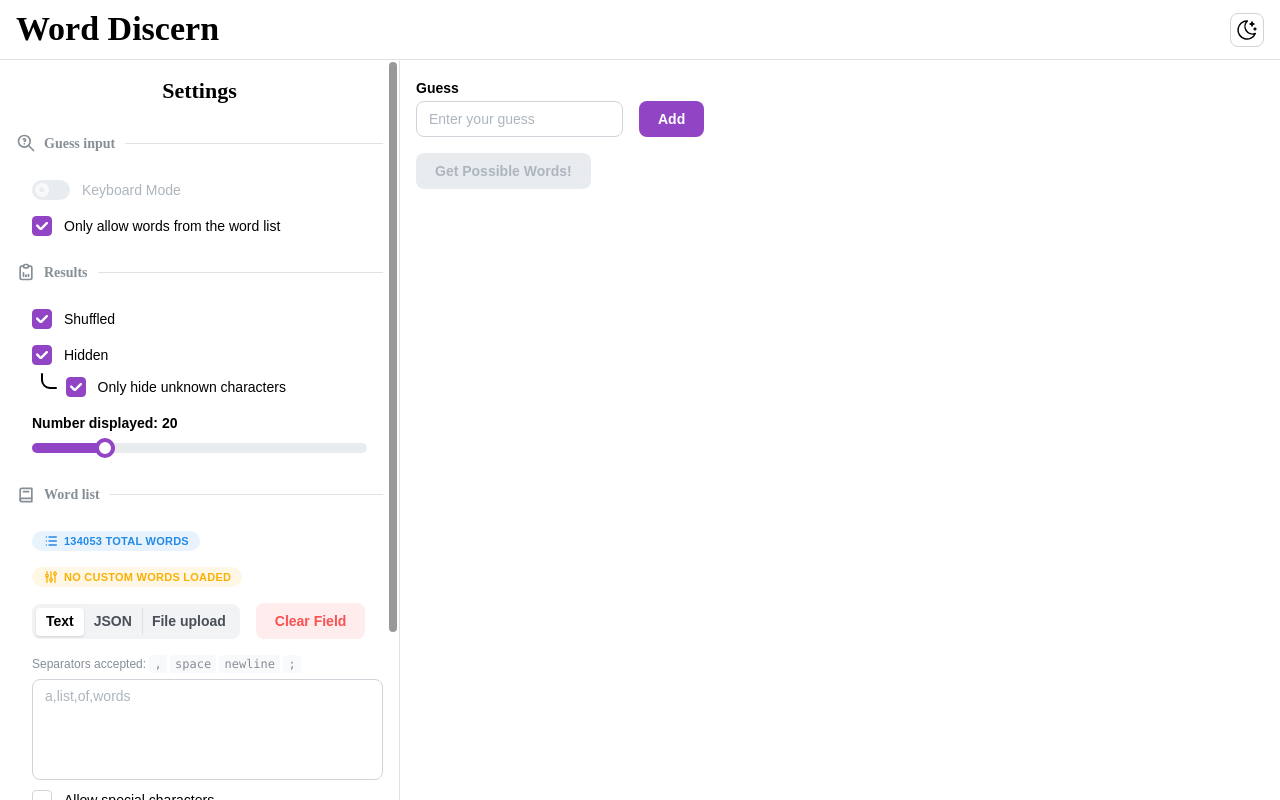
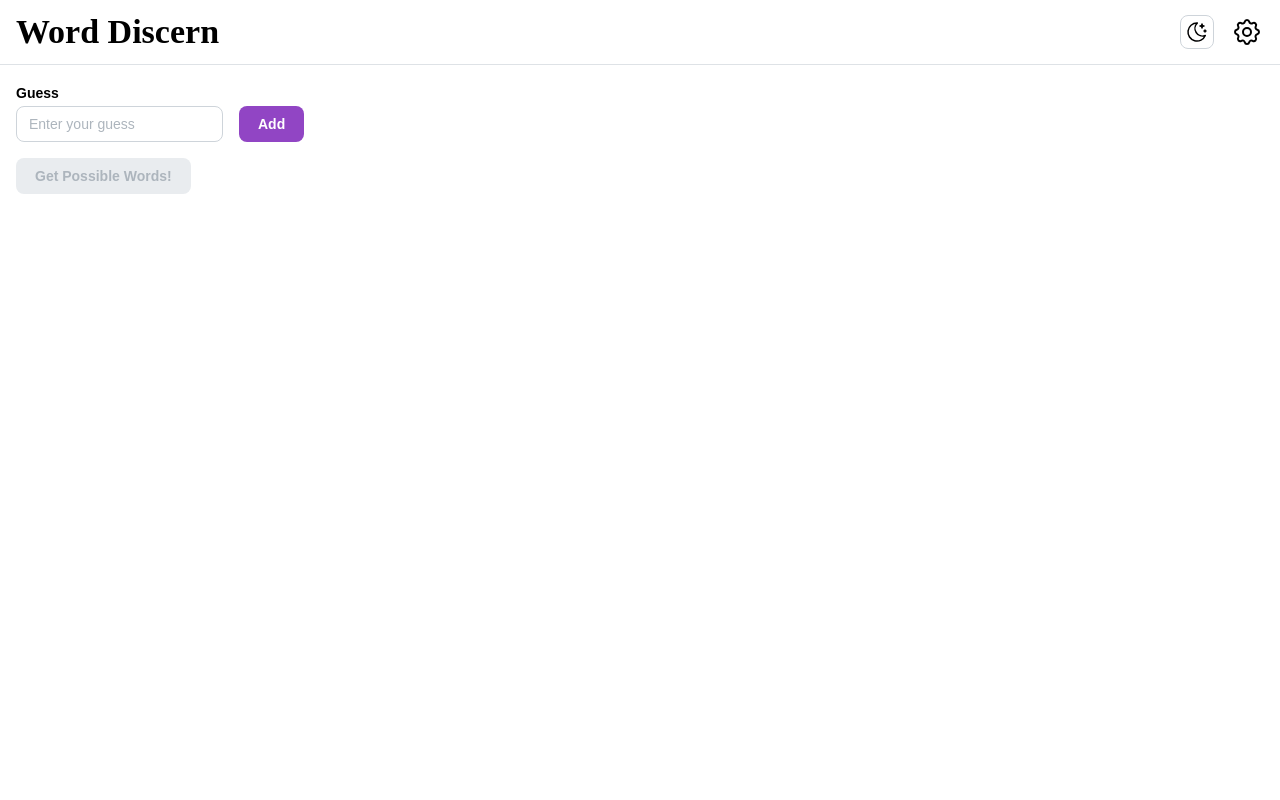
Before and after one commit to dLogan807/word-discern, a React (Vite) app: page / in a window 1280 px wide. Built offline with nearby package versions, Linux system fonts and the light colour scheme.

Commit message:
add initial redesign of layout

```diff
--- a/src/App.module.css
+++ b/src/App.module.css
@@ -1,6 +1,62 @@
+.layout {
+  transition: grid-template-columns 0.25s;
+  position: fixed;
+  display: grid;
+  height: 100%;
+  width: 100%;
+  top: 0;
+  left: 0;
+  grid-template-rows: auto 1fr;
+  grid-template-columns: 1fr auto;
+  grid-template-areas: "header header" "content-body settings-pane";
+  z-index: 10;
+}
+
+.layout_settings_pane_closed {
+  grid-template-columns: 1fr 0;
+}
+
 .header {
+  grid-area: header;
   display: flex;
   align-items: center;
   justify-content: space-between;
-  padding: 0 1rem 0 1rem;
+  padding: var(--mantine-spacing-xs) var(--mantine-spacing-md);
+  border-bottom: 1px solid light-dark(var(--mantine-color-gray-3), var(--mantine-color-dark-4));
 }
+
+.content_body {
+  grid-area: content-body;
+  padding: var(--mantine-spacing-md);
+}
+
+.settings_pane {
+  transition: transform 0.25s;
+  grid-area: settings-pane;
+  padding: var(--mantine-spacing-md);
+  overflow: scroll;
+  border-left: 1px solid light-dark(var(--mantine-color-gray-3), var(--mantine-color-dark-4));
+}
+
+.settings_pane_closed {
+  transform: translateX(100%);
+  border-left: none;
+  overflow: hidden;
+}
+
+.settings_button {
+  --ai-size: var(--ai-size-lg);
+}
+
+.settings_button_icon {
+  transition: transform 0.25s;
+
+  svg {
+    width: 100%;
+    height: 100%;
+  }
+}
+
+.settings_button_icon_opened {
+  transform: rotate(90deg);
+}
--- a/src/App.tsx
+++ b/src/App.tsx
@@ -1,16 +1,16 @@
 import "@mantine/core/styles.css";
 import wordsUrl from "/words.txt?url";
 import {
-  AppShell,
-  Burger,
+  ActionIcon,
+  Box,
   Button,
   Group,
   MantineProvider,
-  ScrollArea,
   Title,
   v8CssVariablesResolver,
 } from "@mantine/core";
 import { useDisclosure } from "@mantine/hooks";
+import { IconSettings } from "@tabler/icons-react";
 import { createContext, Dispatch, SetStateAction, useEffect, useMemo, useState } from "react";
 import { Guess } from "@/classes/guess";
 import GuessInputList from "@/components/Guesses/GuessInputList/GuessInputList";
@@ -38,7 +38,6 @@ async function getWords(): Promise<string[]> {
 
 export default function App() {
   const [defaultWords, setDefaultWords] = useState<string[]>([]);
-  const [navbarOpened, { toggle }] = useDisclosure();
 
   useEffect(() => {
     void getWords().then(setDefaultWords);
@@ -65,6 +64,7 @@ export default function App() {
   const [resultUpdateKey, setResultUpdateKey] = useState(0);
 
   // Settings
+  const [settingsOpened, { toggle }] = useDisclosure(false);
   const [onlyAllowWordListGuesses, setOnlyAllowWordListGuesses] = useState(true);
   const [shuffleResults, setShuffleResults] = useState(true);
   const [hideResults, setHideResults] = useState(true);
@@ -97,28 +97,40 @@ export default function App() {
         defaultColorScheme="auto"
         cssVariablesResolver={v8CssVariablesResolver}
       >
-        <AppShell
-          classNames={{ header: classes.header, navbar: classes.settings }}
-          padding="md"
-          header={{ height: 60 }}
-          navbar={{
-            width: 400,
-            breakpoint: "sm",
-            collapsed: { mobile: !navbarOpened },
+        <Box
+          className={`${classes.layout}
+            ${!settingsOpened ? classes.layout_settings_pane_closed : undefined}
+          `}
+          // navbar={{
+          //   width: 400,
+          //   breakpoint: "sm",
+          //   collapsed: { mobile: !settingsOpened },
+          // }}
+        >
+          <Box className={classes.header}>
+            <Title order={1}>Word Discern</Title>
+            <Group>
+              <ThemeSelector />
+              <ActionIcon
+                variant="transparent"
+                aria-label="Settings"
+                onClick={toggle}
+                classNames={{
+                  root: classes.settings_button,
+                  icon: `${classes.settings_button_icon}
+                  ${settingsOpened ? classes.settings_button_icon_opened : undefined}`,
                 }}
               >
-          <AppShell.Header>
-            <Group>
-              <Burger opened={navbarOpened} onClick={toggle} hiddenFrom="sm" size="sm" />
-              <Title order={1}>Word Discern</Title>
+                <IconSettings />
+              </ActionIcon>
             </Group>
+          </Box>
 
-            <ThemeSelector />
-          </AppShell.Header>
-
-          <AppShell.Navbar>
+          <Box
+            className={`${classes.settings_pane}
+            ${!settingsOpened ? classes.settings_pane_closed : undefined}`}
+          >
             <CustomWordsFormContext value={setStoredCustomWordsFormData}>
-              <ScrollArea type="auto">
               <Settings
                 wordBadgeData={{
                   replaceDefaultWords: storedCustomWordsFormData.replaceDefaultWords,
@@ -139,11 +151,10 @@ export default function App() {
                 doAnimations={doAnimations}
                 setDoAnimations={setDoAnimations}
               />
-              </ScrollArea>
             </CustomWordsFormContext>
-          </AppShell.Navbar>
+          </Box>
 
-          <AppShell.Main>
+          <Box className={classes.content_body}>
             <GuessInputList
               guesses={guesses}
               setGuesses={setGuesses}
@@ -163,8 +174,8 @@ export default function App() {
                 doAnimations={doAnimations}
               />
             )}
-          </AppShell.Main>
-        </AppShell>
+          </Box>
+        </Box>
       </MantineProvider>
     </>
   );
```
Lines whose indentation alone changed are shown as unchanged.
